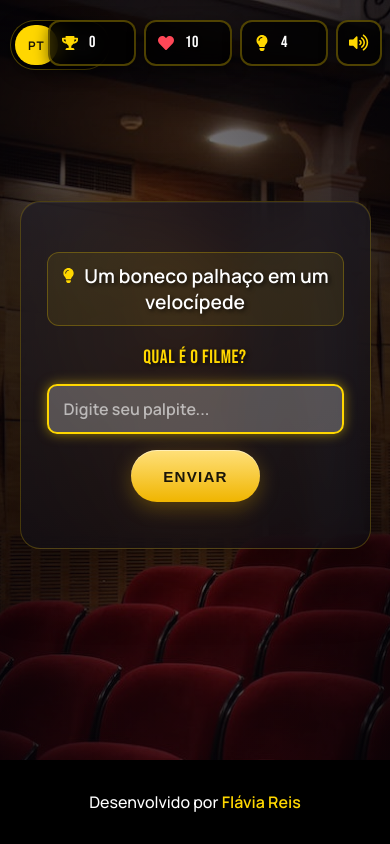
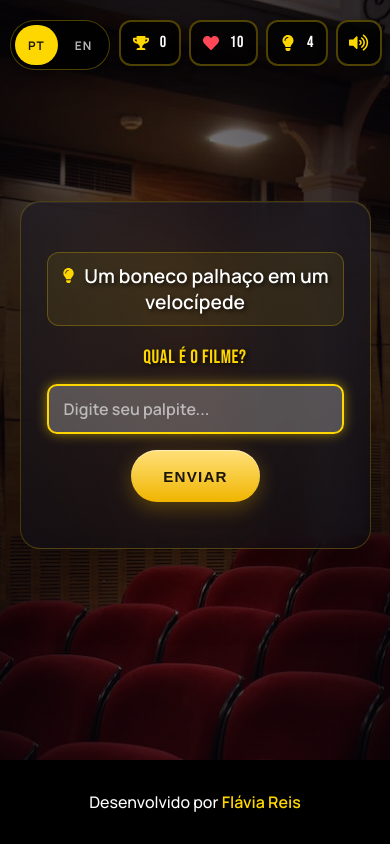
Before and after one commit to flaviare1s/qual-e-o-filme, a React (Vite) app: page / in a window 390 px wide. Both pictures are taken after a click on the button "INICIAR". Built offline with nearby package versions, Linux system fonts and the light colour scheme.

Commit message:
Ajusta estilos do item do cabeçalho do jogo, reduzindo o padding e a largura mínima

```diff
--- a/src/components/GameHeader.css
+++ b/src/components/GameHeader.css
@@ -104,7 +104,7 @@
 
   .game-header-item {
     padding: 10px 14px;
-    min-width: 60px;
+    min-width: 10px;
     gap: 8px;
   }
 
```
